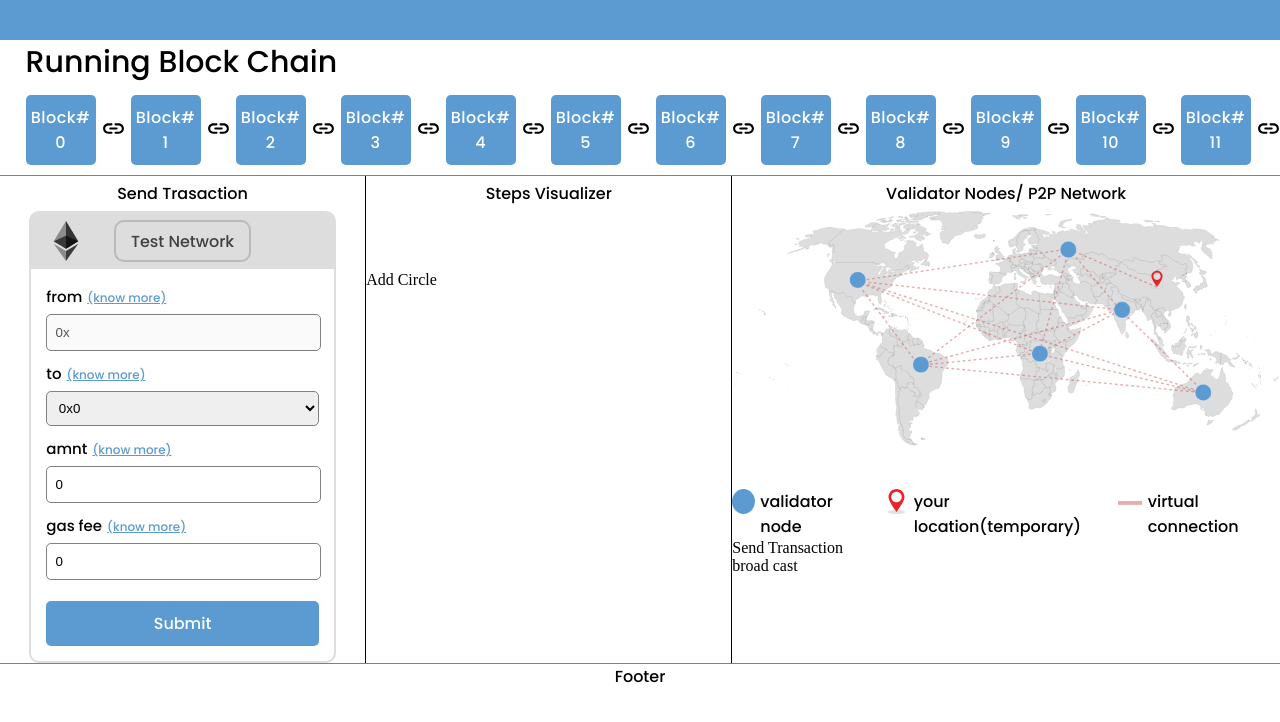
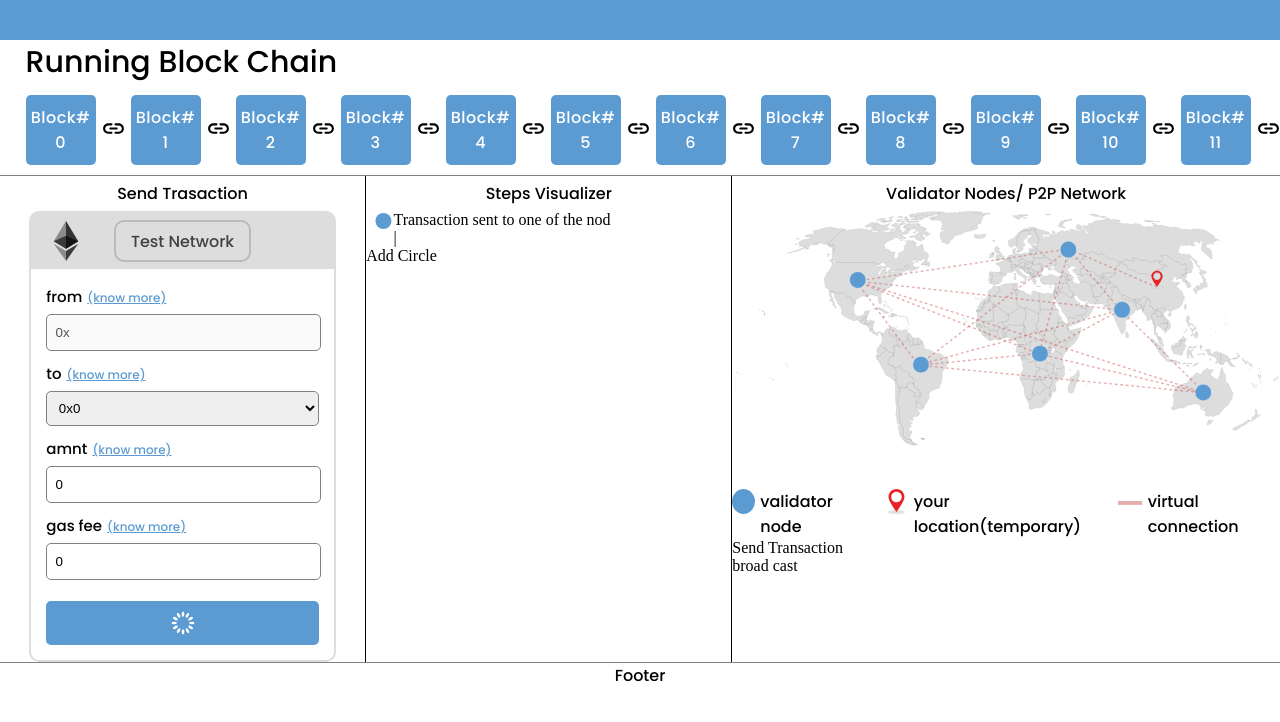
Before and after one commit to newway-anshul/BlockChainVisualizer, an Angular app: page / in a window 1280 px wide. Both pictures are taken after a click on the element "Submit". Shown: the top 722 px of the page. Built offline with nearby package versions, Linux system fonts and the light colour scheme.

Commit message:
Added services and loader icon

```diff
--- a/src/app/app.module.ts
+++ b/src/app/app.module.ts
@@ -13,7 +13,7 @@ import { FooterComponent } from './components/footer/footer.component';
 import { AnimateLineDirective } from './directives/animateLine/animate-line.directive';
 import { TypingAnimationDirective } from './directives/autoTyping/auto-typing.directive';
 import { StepComponent } from './components/steps-visulizer/step/step.component';
-
+import { TransactionService } from './services/transactionService/transaction.service';
 @NgModule({
   declarations: [
     AppComponent,
@@ -29,7 +29,7 @@ import { StepComponent } from './components/steps-visulizer/step/step.component'
     StepComponent,
   ],
   imports: [BrowserModule, AppRoutingModule, ReactiveFormsModule],
-  providers: [],
+  providers: [TransactionService],
   bootstrap: [AppComponent],
 })
 export class AppModule {}
--- a/src/app/components/send-trasaction/send-trasaction.component.html
+++ b/src/app/components/send-trasaction/send-trasaction.component.html
@@ -49,7 +49,12 @@
           <input type="text" formControlName="gasFee" />
         </div>
       </div>
-      <div class="submitBtn" (click)="sendTx()">Submit</div>
+      <div class="submitBtn" (click)="sendTx()">
+        <span *ngIf="txState == 'w'">Submit</span>
+        <div class="loader-img" *ngIf="txState != 'w'">
+          <img src="../../../assets/loader.svg" alt="" />
+        </div>
+      </div>
     </form>
   </div>
 </div>
--- a/src/app/components/send-trasaction/send-trasaction.component.scss
+++ b/src/app/components/send-trasaction/send-trasaction.component.scss
@@ -74,11 +74,21 @@ div.container{
           text-align: center;
           background-color: $cube-color;
           color: white;
-          padding-top: 10px;
-          padding-bottom: 10px;
           border-radius: 5px;
           margin-top: 4%;
           cursor: pointer;
+          span{
+            padding-top: 10px;
+            padding-bottom: 10px;
+            display: block;
+          }
+          div.loader-img{
+            img{
+              display: block;
+              height: 44px;
+              margin: 0 auto;
+            }
+          }
         }
       }
     }
--- a/src/app/components/send-trasaction/send-trasaction.component.ts
+++ b/src/app/components/send-trasaction/send-trasaction.component.ts
@@ -1,5 +1,7 @@
 import { Component, OnInit } from '@angular/core';
 import { FormGroup, FormControl } from '@angular/forms';
+import { interval, take } from 'rxjs';
+import { TransactionService } from '../../services/transactionService/transaction.service';
 @Component({
   selector: 'sb-send-trasaction',
   templateUrl: './send-trasaction.component.html',
@@ -17,8 +19,16 @@ export class SendTrasactionComponent implements OnInit {
     amnt: new FormControl('0'),
     gasFee: new FormControl('0'),
   });
-  constructor() {}
+  txState: string;
+  constructor(private transactionService: TransactionService) {
+    this.transactionService.$isTxCompleted.subscribe((value) => {});
+    this.transactionService.$txState.subscribe((state) => {
+      this.txState = state;
+    });
+  }
 
   ngOnInit(): void {}
-  sendTx(): void {}
+  sendTx(): void {
+    this.transactionService.startTx();
+  }
 }
--- a/src/app/components/steps-visulizer/step/step.component.html
+++ b/src/app/components/steps-visulizer/step/step.component.html
@@ -1,7 +1,9 @@
-<div class="step">
-  <div class="line" #line></div>
-  <div class="circleText">
-    <div class="circle" #circle></div>
+<div class="step" #step>
+  <div class="right">
+    <div class="circle"></div>
+    <div class="line"></div>
+  </div>
+  <div class="left">
     <div
       class="text"
       sbtypingAnimation
--- a/src/app/components/steps-visulizer/step/step.component.scss
+++ b/src/app/components/steps-visulizer/step/step.component.scss
@@ -1,20 +1,19 @@
 @import '../../../../color.scss';
 div.step{
+    display: none;
     div.line{
         border-left: 2px dashed $virtualLine-color;
         height: 0px;
         width: 0px;
         margin-left: 9px;
       }
-    div.circleText{
-        display: flex;
-        column-gap: 5px;
         div.circle{
             width: 20px;
             height: 20px;
+            display: none;
             border-radius: 50%;
             background-color: $cube-color;
             clip-path: circle(0%);
         }
-    }
+
 }
--- a/src/app/components/steps-visulizer/step/step.component.ts
+++ b/src/app/components/steps-visulizer/step/step.component.ts
@@ -16,16 +16,23 @@ import { logger } from 'src/app/utils/helper';
   styleUrls: ['./step.component.scss'],
 })
 export class StepComponent implements OnInit {
+  @Input('index') index: number;
   @Input('stepText') stepText: string = '';
-  @Input('showLine') showLine: boolean = false;
-  @Input() set startAnimation(value: boolean) {
+  @Input('showLine') set showLine(value: boolean) {
+    if (value) {
+      this.gsapTimeLine.to(this.step.nativeElement.querySelector('div.line'), {
+        duration: 0.5,
+        height: '100px',
+      });
+    }
+  }
+  @Input('startAnimation') set startAnimation(value: boolean) {
     if (value) {
       this.start();
     }
   }
   @Output('animationCompleted') animationCompleted = new EventEmitter<void>();
-  @ViewChild('line') line: ElementRef;
-  @ViewChild('circle') circle: ElementRef;
+  @ViewChild('step') step: ElementRef;
   startTyping: boolean = false;
   gsapTimeLine: GSAPTimeline;
   logger: logger = new logger('[sb-step]');
@@ -35,13 +42,12 @@ export class StepComponent implements OnInit {
     this.gsapTimeLine = gsap.timeline();
   }
   start() {
-    if (this.showLine) {
-      this.gsapTimeLine.to(this.line.nativeElement, {
-        duration: 0.5,
-        height: '100px',
-      });
-    }
-    this.gsapTimeLine.to(this.circle.nativeElement, {
+    this.gsapTimeLine.to(this.step.nativeElement, {
+      display: 'flex',
+      duration: 0,
+    });
+    this.gsapTimeLine.to(this.step.nativeElement.querySelector('div.circle'), {
+      display: 'block',
       clipPath: 'circle(40%)',
       duration: 0.5,
       ease: Power1.easeOut,
--- a/src/app/components/steps-visulizer/steps-visulizer.component.html
+++ b/src/app/components/steps-visulizer/steps-visulizer.component.html
@@ -6,7 +6,7 @@
         [attr.id]="i"
         [attr.sa]="!!start[i]"
         *ngFor="let timeLine of timeLines; let i = index"
-        [showLine]="!!start[i] && i != 0"
+        [showLine]="!!start[i + 1] && i != timeLines.length - 1"
         [startAnimation]="!!start[i]"
         (animationCompleted)="animationCompleted()"
         [stepText]="timeLine"
--- a/src/app/components/steps-visulizer/steps-visulizer.component.ts
+++ b/src/app/components/steps-visulizer/steps-visulizer.component.ts
@@ -1,4 +1,5 @@
 import { Component, OnInit } from '@angular/core';
+import { TransactionService } from '../../services/transactionService/transaction.service';
 import { logger } from '../../utils/helper';
 @Component({
   selector: 'sb-steps-visulizer',
@@ -8,24 +9,24 @@ import { logger } from '../../utils/helper';
 export class StepsVisulizerComponent implements OnInit {
   heading: string = 'Steps Visualizer';
   timeLines = [
-    'Chris Serrano posted a photo on your wall.',
-    'Mia Redwood commented on your last post.',
-    'Lucas McAlister just send you a message.',
+    'Transaction sent to one of the node',
+    'Transaction broadcasted to all the nodes',
+    'Validating trasaction',
   ];
   start: Array<boolean> = [];
+  animationState: Array<boolean> = [];
   circleArry = [1];
-  showLine = false;
-  showCircle = false;
   timeLine: GSAPTimeline;
   logger: logger = new logger('[sb-steps-visulizer]');
-  constructor() {}
+  constructor(private txService: TransactionService) {
+    this.txService.$startTx.subscribe((value) => {
+      this.start.push(value);
+    });
+  }
 
   ngOnInit(): void {}
-  addNewCircle(): void {
+  addNewCircle(): void {}
+  animationCompleted() {
     this.start.push(true);
-    console.log(this.start);
-  }
-  animationCompleted() {
-    this.logger.log('step animation completed');
   }
 }
--- a/src/app/components/validator-visualizer/validator-visualizer.component.ts
+++ b/src/app/components/validator-visualizer/validator-visualizer.component.ts
@@ -84,7 +84,7 @@ export class ValidatorVisualizerComponent implements OnInit {
       motionPath: '#wire',
       ease: 'none.none',
       onComplete: () => {
-        this.broadCast();
+        //this.broadCast();
       },
     });
   }
--- /dev/null
+++ b/src/app/services/transactionService/transaction.service.ts
@@ -0,0 +1,28 @@
+import { Injectable } from '@angular/core';
+import { BehaviorSubject, Subject } from 'rxjs';
+enum txState {
+  WAITING = 'w',
+  SENT = 's',
+  IN_PROGRESS = 'ip',
+  COMPLETED = 'c',
+}
+@Injectable({
+  providedIn: 'root',
+})
+export class TransactionService {
+  $startTx: Subject<boolean> = new Subject();
+  $isTxCompleted: Subject<boolean> = new Subject();
+  $txState: BehaviorSubject<string> = new BehaviorSubject<string>(
+    txState.WAITING
+  );
+  constructor() {}
+  startTx(): void {
+    this.$startTx.next(true);
+    this.$txState.next(txState.SENT);
+    this.$txState.next(txState.IN_PROGRESS);
+  }
+  txCompleted() {
+    this.$txState.next(txState.COMPLETED);
+    this.$txState.next(txState.WAITING);
+  }
+}
```
Also changed, not shown: src/assets/loader.svg (added), 1 other file (tests, documents, lock files or other folders).
